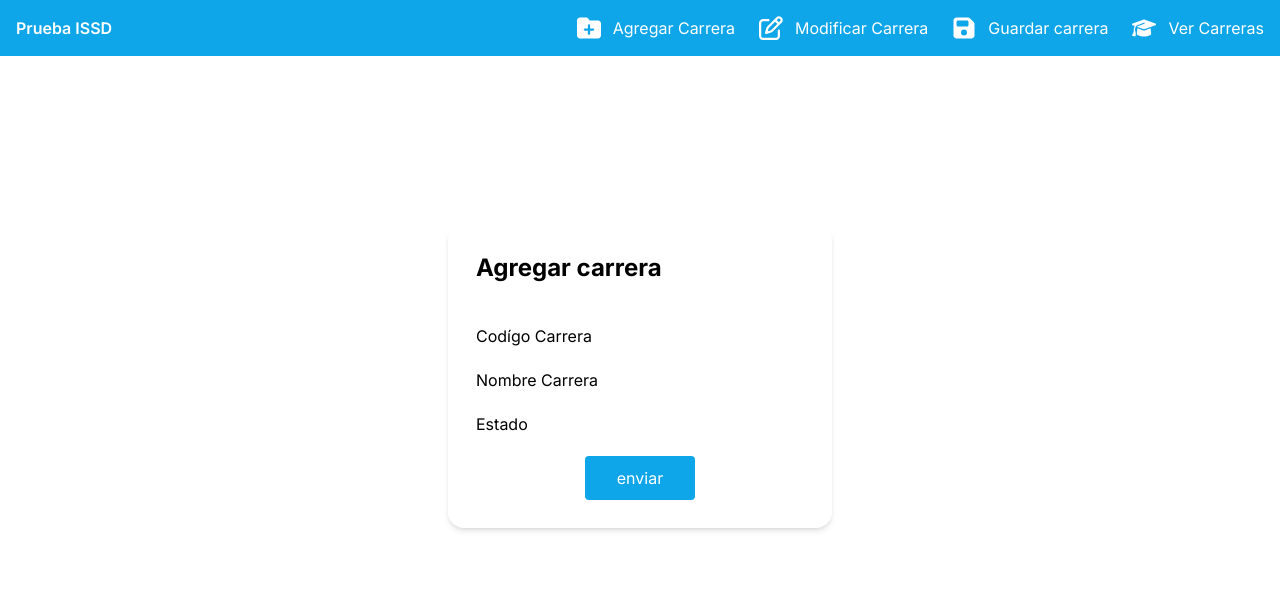
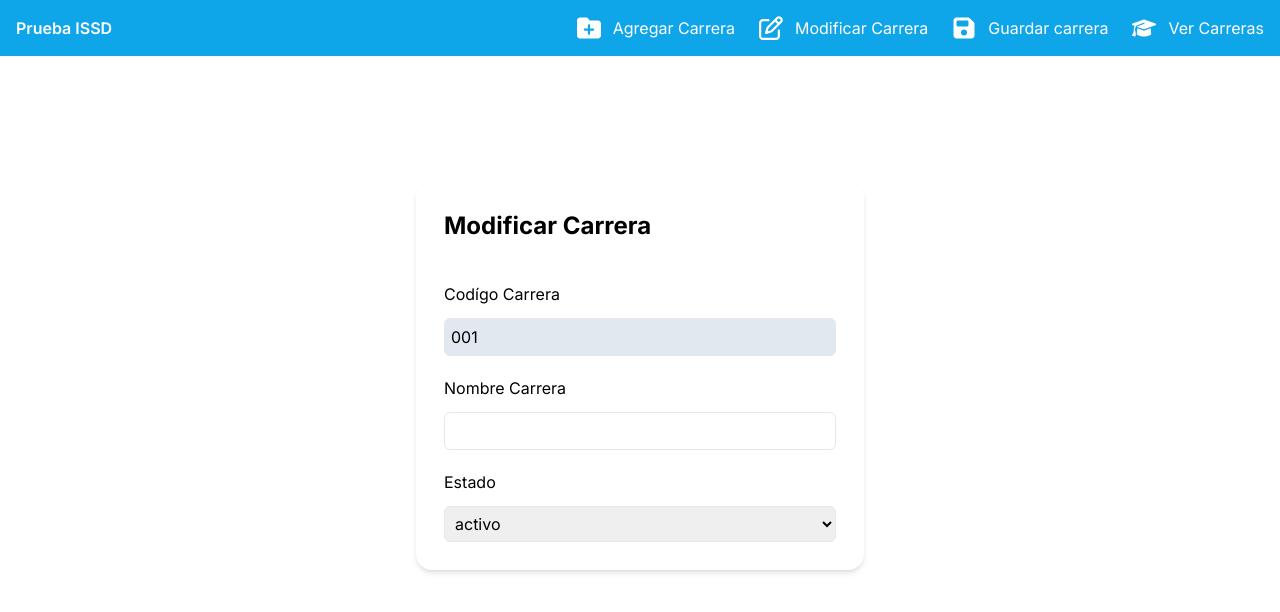
Before and after one commit to demattei-teo/prueba-ISSD, a Next.js app: page /modificar-carrera in a window 1280 px wide. Shown: the top 612 px of the page. Built offline with nearby package versions, Linux system fonts and the light colour scheme.

Commit message:
fix: resolve deploy

```diff
--- a/src/app/modificar-carrera/page.tsx
+++ b/src/app/modificar-carrera/page.tsx
@@ -1,47 +1,7 @@
-'use client'
-import { Title, WrapperInput } from '@/components'
-import clsx from 'clsx'
+import { FormModificateCareer } from '@/components'
 
 function Page() {
-  const style = clsx('p-7 gap-5 rounded-[16px] grid shadow-md w-[min(30vw,_500px)] min-w-[280px]')
-  return (
-    <form
-      className={style}
-      onSubmit={(e) => {
-        e.preventDefault()
-        console.log('modificar carrera')
-      }}
-    >
-      <Title className='font-bold text-2xl pb-5' headingLevel='h3'>
-        Agregar carrera
-      </Title>
-      <WrapperInput
-        type='input'
-        contentLabel='Codígo Carrera'
-        className=''
-        classNameInput=''
-        typeInput='number'
-        placeholderInput=''
-      />
-      <WrapperInput
-        contentLabel='Nombre Carrera'
-        className=''
-        classNameInput=''
-        typeInput='text'
-        placeholderInput=''
-        type='input'
-      />
-      <WrapperInput
-        contentLabel='Estado'
-        className=''
-        classNameInput=''
-        typeInput='text'
-        placeholderInput=''
-        type='select'
-      />
-      <button className='bg-sky-500 text-white px-8 py-2.5 justify-self-center rounded'>enviar</button>
-    </form>
-  )
+  return <FormModificateCareer />
 }
 
 export default Page
--- a/src/components/index.ts
+++ b/src/components/index.ts
@@ -18,5 +18,6 @@ export { default as NavBar } from './molecules/NavBar'
 export { default as WrapperInput } from './molecules/WrapperInput'
 export { default as WrapperTD } from './molecules/WrapperTD'
 export { default as FormAddCareer } from './organisms/FormAddCareer'
+export { default as FormModificateCareer } from './organisms/FormModificateCareer'
 export { default as Header } from './organisms/Header'
 export { default as Table } from './organisms/Table'
--- /dev/null
+++ b/src/components/organisms/FormModificateCareer.tsx
@@ -0,0 +1,29 @@
+'use client'
+
+import { Input, Title, WrapperInput } from '@/components'
+import clsx from 'clsx'
+
+function Page() {
+  const style = clsx('p-7 gap-5 rounded-[16px] grid shadow-md w-full max-w-md min-w-[280px]')
+  return (
+    <form className={style}>
+      <Title className='font-bold text-2xl pb-5' headingLevel='h3'>
+        Modificar Carrera
+      </Title>
+      <WrapperInput className='' contentLabel='Codígo Carrera'>
+        <Input name='code' disabled type='number' className='p-1.5 rounded-md border bg-slate-200' value='001' />
+      </WrapperInput>
+      <WrapperInput contentLabel='Nombre Carrera'>
+        <Input className='' name='name' />
+      </WrapperInput>
+      <WrapperInput contentLabel='Estado'>
+        <select className='p-1.5 rounded-md border' name='state'>
+          <option value='activo'>activo</option>
+          <option value='inactivo'>inactivo</option>
+        </select>
+      </WrapperInput>
+    </form>
+  )
+}
+
+export default Page
```
